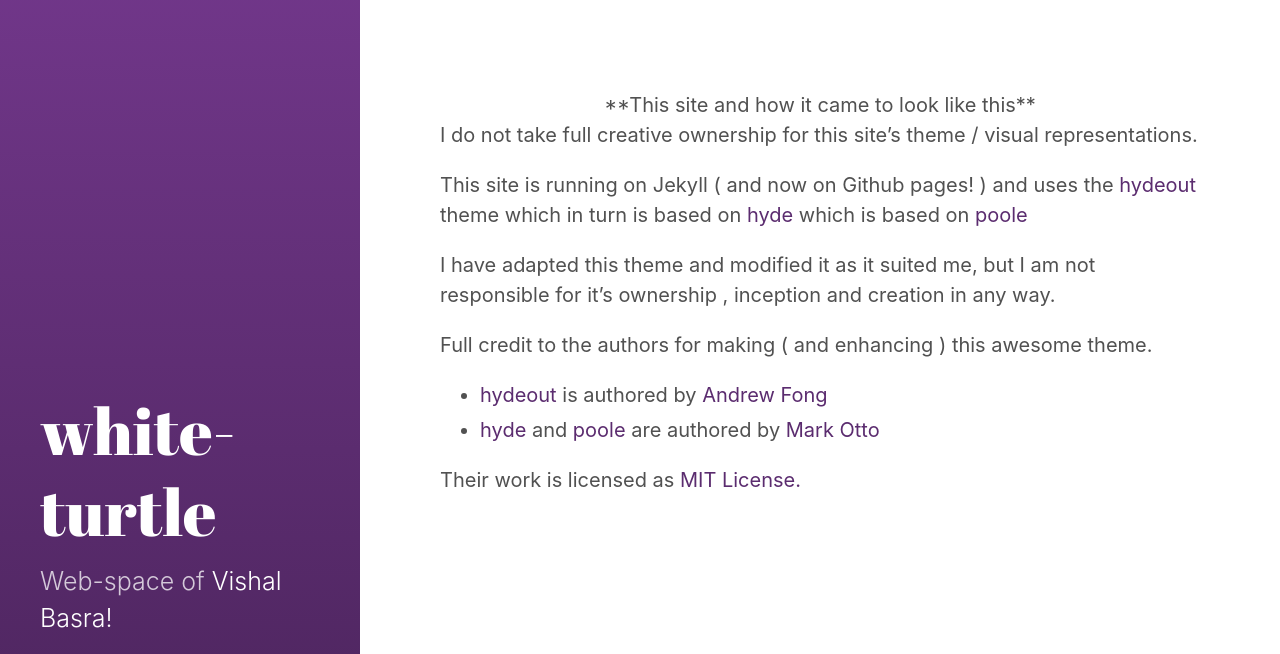
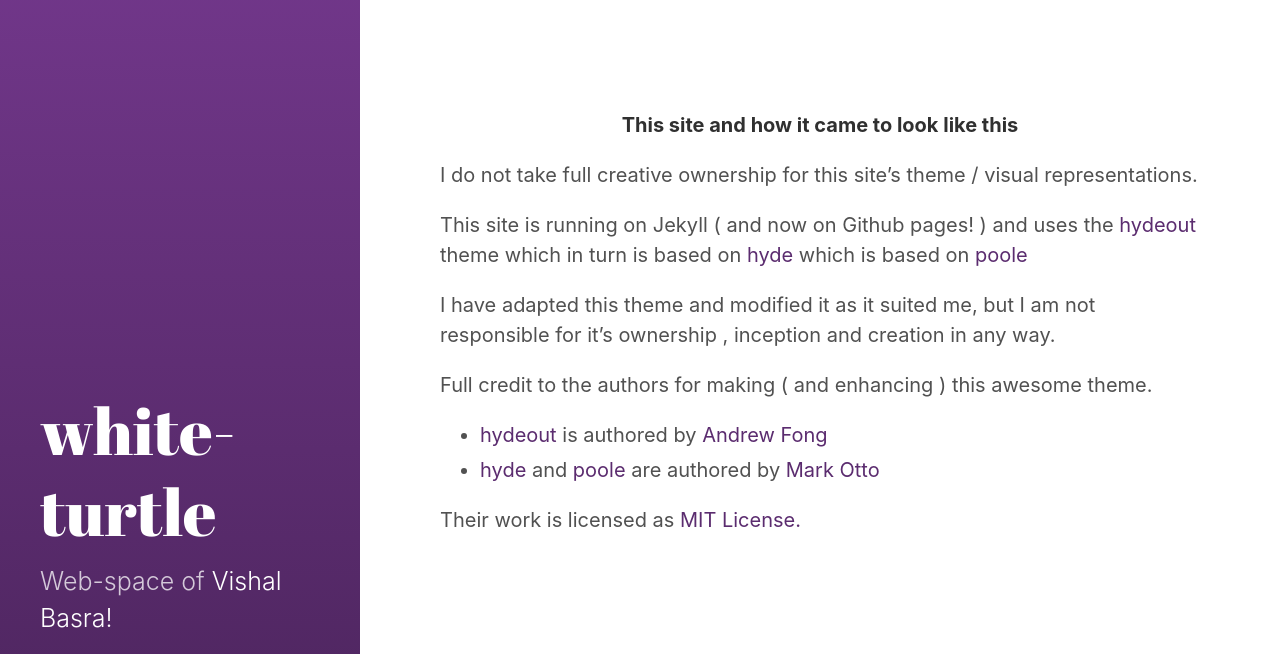
Before and after one commit to vishalbasra/vishalbasra.github.io, a Jekyll site: the page built from thissite.md, in a window 1280 px wide, cut to the strip 0-654 px from the top of the page. Built offline with Jekyll 4.4.1, drawn with Linux system fonts in a browser that asks for light colours; our own code applies the rules of GitHub Pages for plain Markdown files.

Commit message:
Markdown fixes

```diff
--- a/thissite.md
+++ b/thissite.md
@@ -1,4 +1,4 @@
-<center>**This site and how it came to look like this**</center>
+**<center>This site and how it came to look like this</center>**
 
 I do not take full creative ownership for this site's theme / visual representations.
 
```
